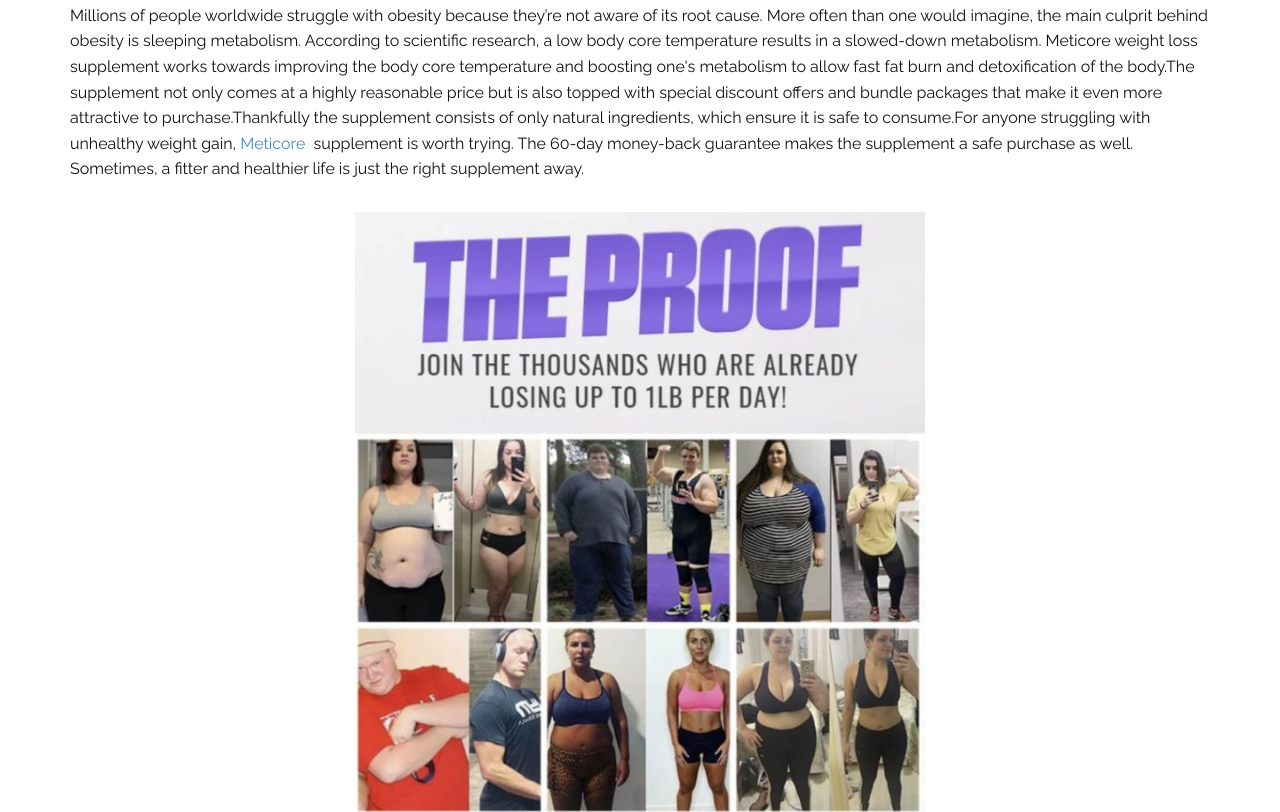
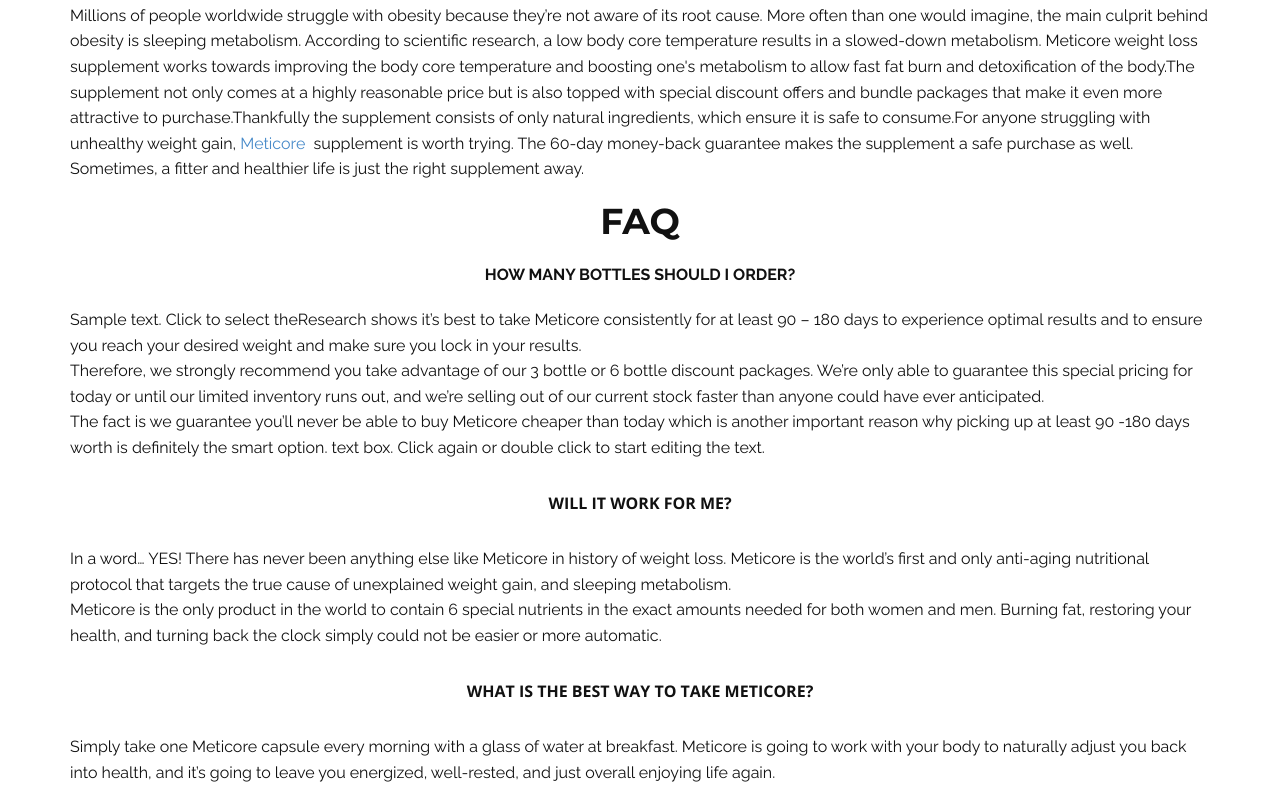
Before and after one commit to my-meti/core, a plain HTML site: page index.html in a window 1280 px wide. Shown: the part 8459-9271 px from the top of the page. Drawn offline with nearby package versions, Linux system fonts and the light colour scheme.

Commit message:
Update index.html

```diff
--- a/index.html
+++ b/index.html
@@ -202,8 +202,8 @@
         </h2>
         <p class="u-custom-font u-font-raleway u-text u-text-default u-text-3">Millions of people worldwide struggle with obesity because they’re not aware of its root cause. More often than one would imagine, the main culprit behind obesity is sleeping metabolism. According to scientific research, a low body core temperature results in a slowed-down metabolism. Meticore weight loss supplement works towards improving the body core temperature and boosting one's metabolism to allow fast fat burn and detoxification of the body.The supplement not only comes at a highly reasonable price but is also topped with special discount offers and bundle packages that make it even more attractive to purchase.Thankfully the supplement consists of only natural ingredients, which ensure it is safe to consume.For anyone struggling with unhealthy weight gain,&nbsp;<a href="https://rebrand.ly/meticore-60off" class="u-active-none u-border-none u-btn u-button-style u-hover-none u-none u-text-palette-1-base u-btn-2"> Meticore</a>&nbsp; supplement is worth trying. The 60-day money-back guarantee makes the supplement a safe purchase as well. Sometimes, a fitter and healthier life is just the right supplement away.
         </p>
-        <img src="images/leptoconnect-proof-642x1024.jpg" alt="" class="u-image u-image-default u-image-2" data-image-width="642" data-image-height="1024" data-href="https://rebrand.ly/meticore-60off">
-      </div>
+
+	    </div>
     </section>
     <section class="u-clearfix u-section-10" id="sec-47e3">
       <div class="u-clearfix u-sheet u-sheet-1">
```
